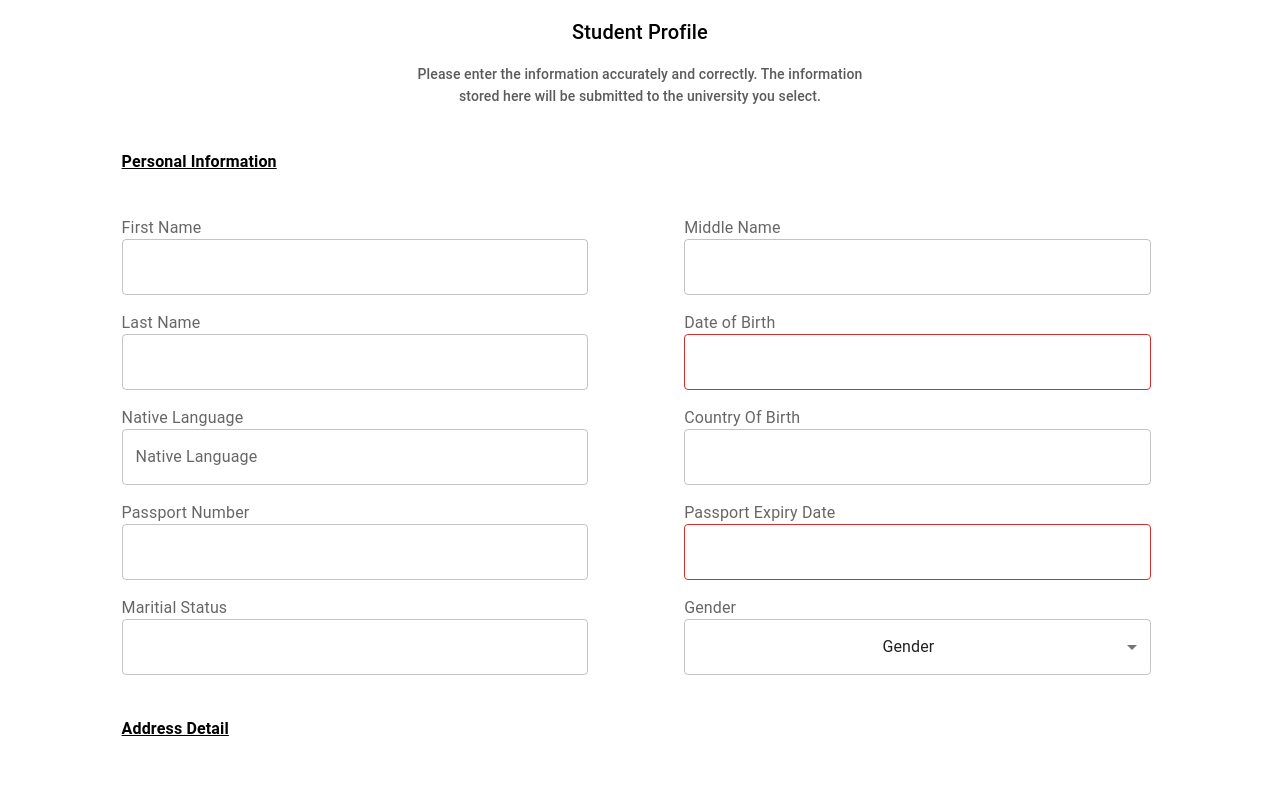
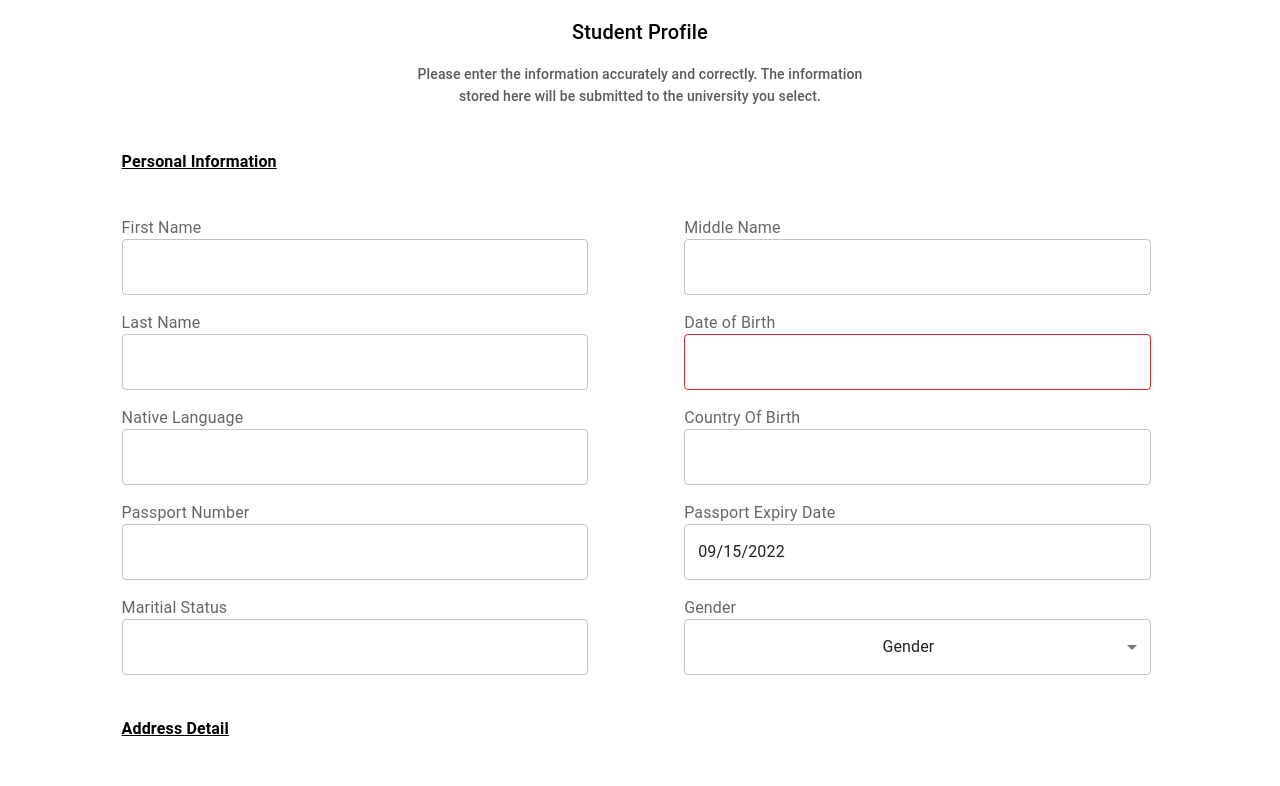
Before and after one commit to cecililu/studentform, a React (Create React App) app: page / in a window 1280 px wide. Shown: the top 786 px of the page. Built offline with nearby package versions, Linux system fonts and the light colour scheme.

Commit message:
date feild working

```diff
--- a/src/Form.js
+++ b/src/Form.js
@@ -31,7 +31,9 @@ export const Form = () => {
       motherOccupation:yup.string().required(),
       emergencyContactEmail: yup.string().required(),
       emergencyPhone: yup.number().required(),
-      Emergencyparent:yup.string().required()})
+
+    })
+
   const formik = useFormik({
     initialValues: {
       firstname: '',
@@ -54,7 +56,7 @@ export const Form = () => {
       motherOccupation:'',
       emergencyContactEmail:'',
       emergencyPhone:'',
-      Emergencyparent:'',
+      emergencyparent:'',
 
     },
     onSubmit: values => {
@@ -64,12 +66,6 @@ export const Form = () => {
   });
 
 
-
-
-
-
-  // const [selectedDate, setselectedDate] = useState('')
-  // const [gender, setGender] = useState("")
   return (
 
     <LocalizationProvider dateAdapter={AdapterDateFns}>
@@ -92,9 +88,11 @@ export const Form = () => {
      <Personal formik={formik}/>
      <Addresss formik={formik}/>
      <Parent formik={formik}/>
+
       <Stack direction='row' justifyContent='start' sx={{width:'90%',margin:'auto'}}>
         <Button sx={{my:4,background:'orange'}}  variant="contained" type='submit'>Submit now</Button>
       </Stack>
+
      </form>
   </Container>
   </div>
--- a/src/Personal.js
+++ b/src/Personal.js
@@ -5,7 +5,6 @@ import React from 'react'
 
 export const Personal = ({formik}) => {
 
- console.log(formik.values)
 
   return (
   <Box  alignItems="center" minHeight="" sx={{width:'90%',margin:'auto'}}>
@@ -16,13 +15,15 @@ export const Personal = ({formik}) => {
 
     <Stack direction='column' alignItems="start" sx={{ width:'45%' }}>
     <InputLabel>First Name</InputLabel>
-    <TextField  error={formik.errors.firstname ? true : false} sx ={{ width:'100%' }} name='firstname' id="firstname" value={formik.values.FirstName} variant="outlined"  onChange={formik.handleChange} />
+    <TextField  error={ formik.errors.firstname ? true:false} helperText={formik.errors.firstname} sx ={{ width:'100%' }} name='firstname' id="firstname" value={formik.values.FirstName} variant="outlined"  onChange={formik.handleChange} />
     </Stack>
 
 
     <Stack direction='column' alignItems="start" sx={{width:'45%' }}>
     <InputLabel>Middle Name</InputLabel>
-    <TextField sx={{width:'100%'}} name='middlename' id="middlename"  variant="outlined" value={formik.values.middlename}  onChange={formik.handleChange}/>
+    <TextField sx={{width:'100%'}} name='middlename' id="middlename"  variant="outlined" value={formik.values.middlename}
+     onChange={formik.handleChange}
+     error={ formik.errors.middlename ? true:false} helperText={formik.errors.middlename}/>
     </Stack>
 </Stack>
 
@@ -30,22 +31,26 @@ export const Personal = ({formik}) => {
 
         <Stack direction='column' alignItems="start" sx={{ width:'45%' }}>
         <InputLabel htmlFor="lastname">Last Name</InputLabel>
-        <TextField  sx ={{width:'100%' }} name='lastname' id="lastname"  variant="outlined"  value={formik.values.lastname}  onChange={formik.handleChange}/>
+        <TextField  error={ formik.errors.lastname ? true:false} helperText={formik.errors.lastname} sx ={{width:'100%' }} name='lastname' id="lastname"  variant="outlined"  value={formik.values.lastname}  onChange={formik.handleChange}/>
         </Stack>
 
         <Stack direction='column' alignItems="start" sx={{ width:'45%' }}>
             <InputLabel htmlFor="dob"> Date of Birth</InputLabel>
-            <DatePicker id='dob' sx={{width:'100%' }} name='dob' renderInput={(params)=><TextField {...params} sx={{width: '100%'}}/>}
-             selected={formik.values.dob} value={formik.values.dob} onChange={formik.setFeildValue}/>
+            <DatePicker  value={"" ||formik.values.dob}id='dob' sx={{width:'100%' }} name='dob' renderInput={(params)=><TextField {...params} sx={{width: '100%'}}/>}
+              onChange={(date)=>{
+
+                formik.setFieldValue('dob',date)
+
+              }}/>
        </Stack>
-  </Stack>
+     </Stack>
 
   <Stack direction='row' columnGap={12} justifyContent='start' sx={{mb:2}}>
 
 
       <Stack direction='column' alignItems="start" sx={{ width:'45%' }}>
           <InputLabel htmlFor="language"> Native Language</InputLabel>
-          <TextField sx ={{width:'100%' }} id="language" label="Native Language" value={formik.values.language} variant="outlined" onChange={formik.handleChange}  />
+          <TextField sx ={{width:'100%' }} id="language" value={formik.values.language} variant="outlined" onChange={formik.handleChange}  />
       </Stack>
 
     <Stack direction='column' alignItems="start" sx={{ width:'45%' }}>
@@ -64,7 +69,9 @@ export const Personal = ({formik}) => {
        <Stack direction='column' alignItems="start" sx={{ width:'45%' }}>
             <InputLabel htmlFor="passportExpiry"> Passport Expiry Date</InputLabel>
             <DatePicker name='passportExpiry' id='passportExpiry' sx={{width:'100px' }}   renderInput={(params)=><TextField {...params} sx={{width: '100%'}}/>}
-           selected={formik.values.dob} value={formik.values.passportExpiry} onChange={formik.setFeildValue}/>
+           selected={formik.values.passportExpiry} onChange={(date)=>{
+            formik.setFieldValue('passportExpiry',date)
+          }}/>
         </Stack>
   </Stack>
 
@@ -72,7 +79,7 @@ export const Personal = ({formik}) => {
   <Stack direction='row' columnGap={12} justifyContent='start' sx={{mb:2}}>
        <Stack direction='column' alignItems="start" sx={{ width:'45%' }}>
             <InputLabel htmlFor="maritialStatus"> Maritial Status</InputLabel>
-           <TextField  sx ={{width:'100%' }} name='maritialStatus' id="maritialStatus"  value={formik.values.maritialStatus} />
+           <TextField  sx ={{width:'100%' }} name='maritialStatus' id="maritialStatus"  value={formik.values.maritialStatus} onChange={formik.handleChange}/>
        </Stack>
 
        <Stack direction='column' alignItems="start" sx={{ width:'45%' }}>
```
